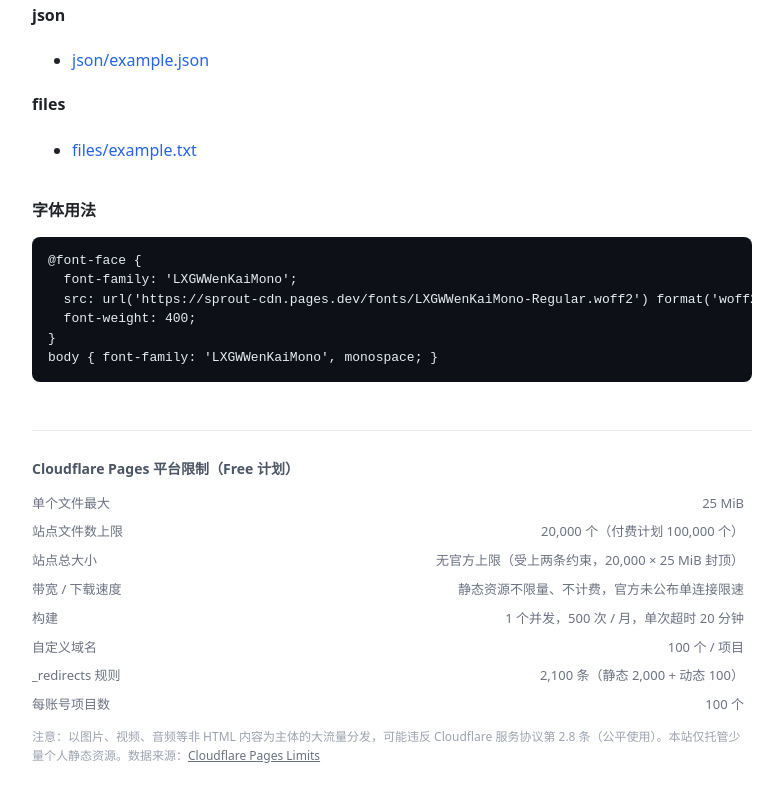
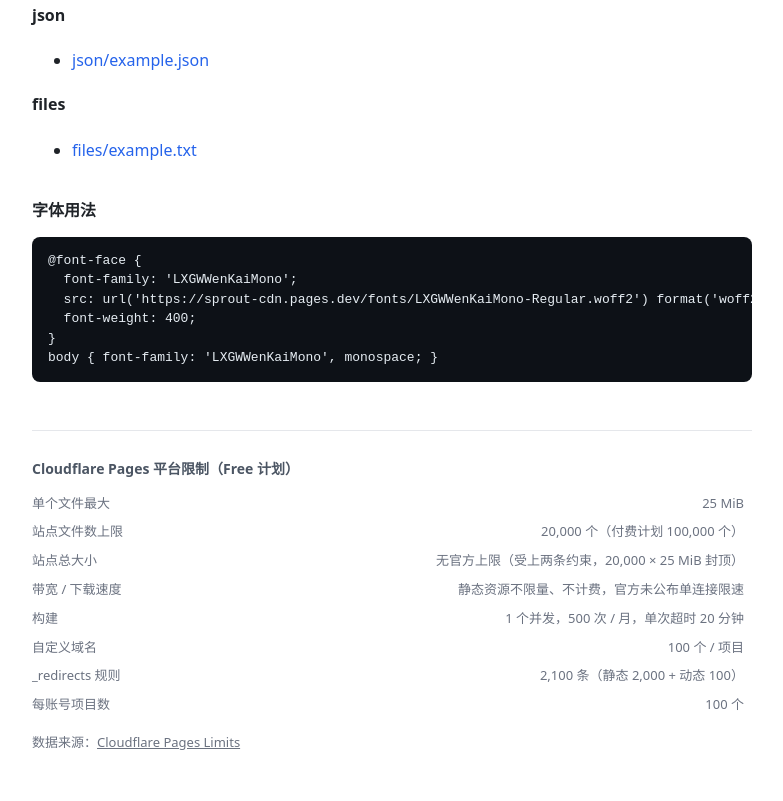
Before and after one commit to shumengya/sprout-cdn, a plain HTML site: page index.html in a window 1280 px wide. Shown: the part 577-1378 px from the top of the page, without its empty margins (248-1031 px from the left). Drawn offline with Linux system fonts and the light colour scheme.

Commit message:
index: 移除 ToS 2.8 提示，仅保留数据来源链接

```diff
--- a/index.html
+++ b/index.html
@@ -19,7 +19,6 @@
   .limits table{border-collapse:collapse;width:100%}
   .limits td{padding:4px 8px 4px 0;vertical-align:top}
   .limits td:last-child{text-align:right;white-space:nowrap}
-  .limits .note{margin-top:8px;font-size:12px;color:#9ca3af}
   .limits a{color:#6b7280;text-decoration:underline}
 </style>
 </head>
@@ -62,7 +61,7 @@
     <tr><td>_redirects 规则</td><td>2,100 条（静态 2,000 + 动态 100）</td></tr>
     <tr><td>每账号项目数</td><td>100 个</td></tr>
   </table>
-  <p class="note">注意：以图片、视频、音频等非 HTML 内容为主体的大流量分发，可能违反 Cloudflare 服务协议第 2.8 条（公平使用）。本站仅托管少量个人静态资源。数据来源：<a href="https://developers.cloudflare.com/pages/platform/limits/" target="_blank" rel="noopener">Cloudflare Pages Limits</a></p>
+  <p class="note">数据来源：<a href="https://developers.cloudflare.com/pages/platform/limits/" target="_blank" rel="noopener">Cloudflare Pages Limits</a></p>
 </div>
 </body>
 </html>
```
